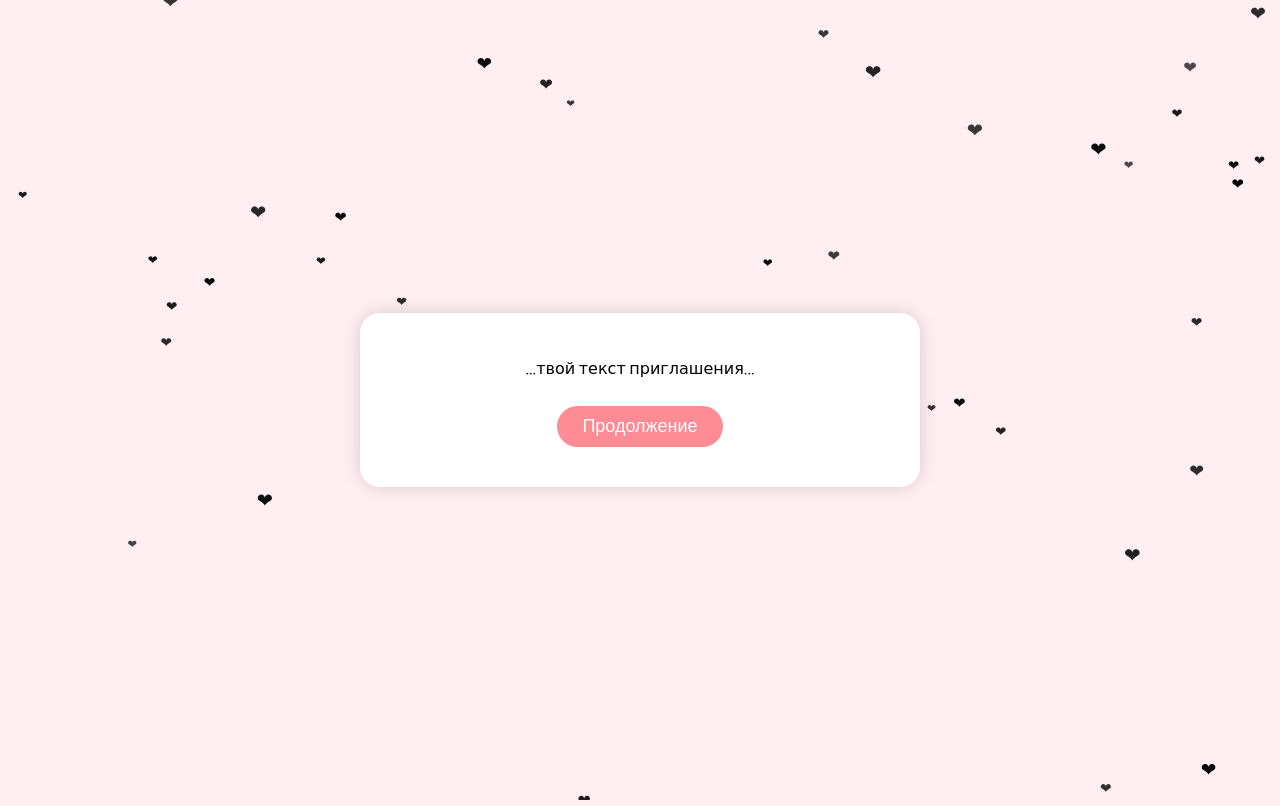
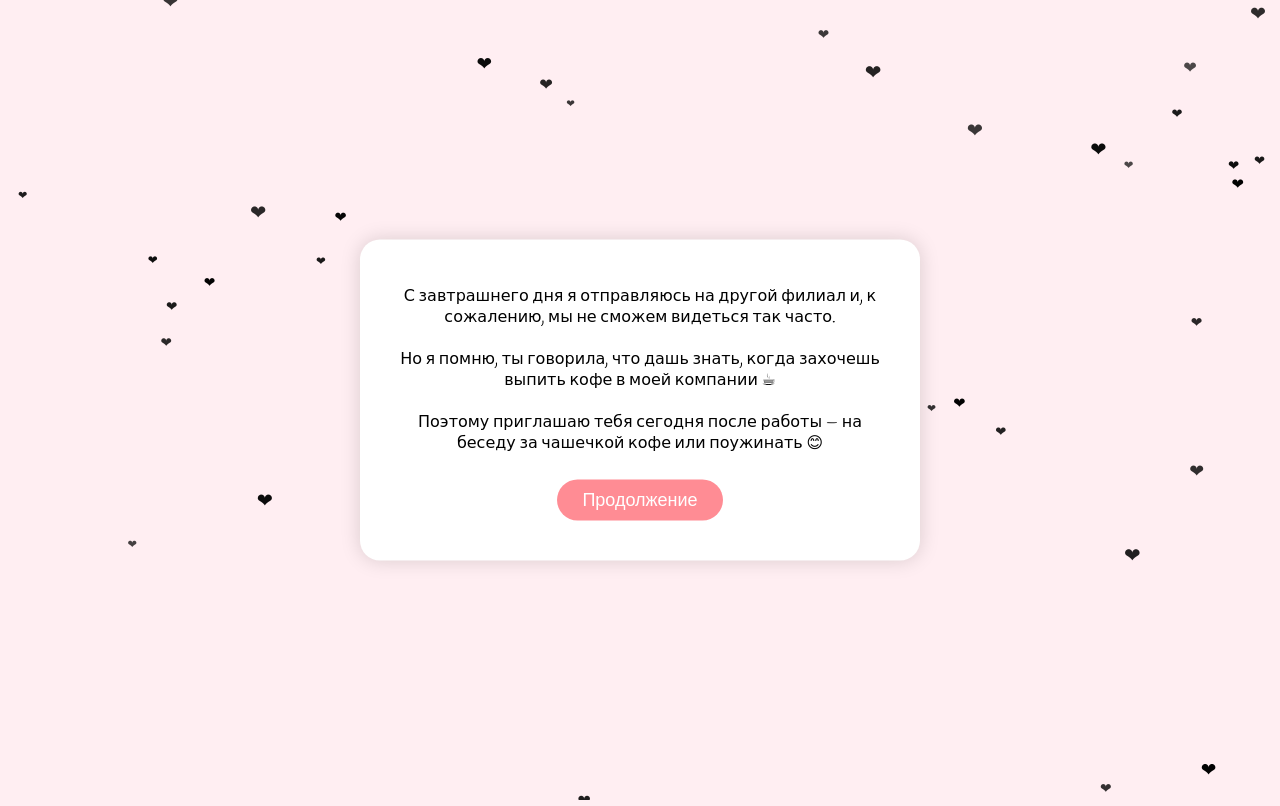
Before and after one commit to Rafaellio5/Invite, a plain HTML site: page index.html in a window 1280 px wide. Drawn offline with Linux system fonts and the light colour scheme.

Commit message:
Update index.html

```diff
--- a/index.html
+++ b/index.html
@@ -10,19 +10,18 @@
   <canvas id="heartsCanvas"></canvas>
 
   <div class="page active" id="page1">
-    <!-- первая страница -->
-    <p> ...твой текст приглашения... </p>
+    <p>
+      С завтрашнего дня я отправляюсь на другой филиал и, к сожалению, мы не сможем видеться так часто.
+      <br><br>Но я помню, ты говорила, что дашь знать, когда захочешь выпить кофе в моей компании ☕
+      <br><br>Поэтому приглашаю тебя сегодня после работы — на беседу за чашечкой кофе или поужинать 😊
+    </p>
     <button onclick="goToPage(2)">Продолжение</button>
   </div>
 
   <div class="page" id="page2">
-    <!-- вторая страница -->
     <p>Выбери ответ:</p>
     <button onclick="answer('yes')">Да</button>
     <button onclick="answer('no')">Нет</button>
-  </div>
-
-  <!-- 📍 ВСТАВЬ ВОТ ЭТО СЮДА -->
     <p id="thanksMessage" style="
       display: none;
       margin-top: 20px;
@@ -30,10 +29,9 @@
       color: #333;
       transition: opacity 0.5s ease;
     "></p>
+  </div>
 
-  <!-- скрипты -->
   <script src="script.js"></script>
   <script src="assets/hearts.js"></script>
 </body>
-
 </html>
```
Lines whose indentation alone changed are shown as unchanged.
